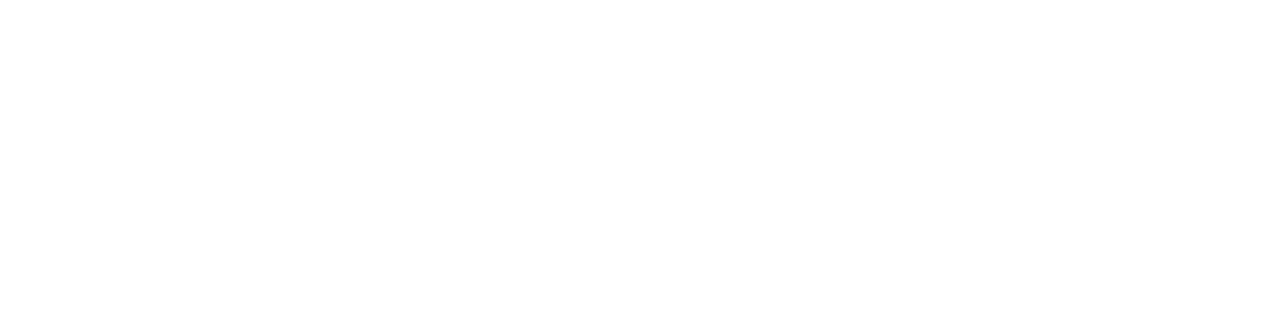
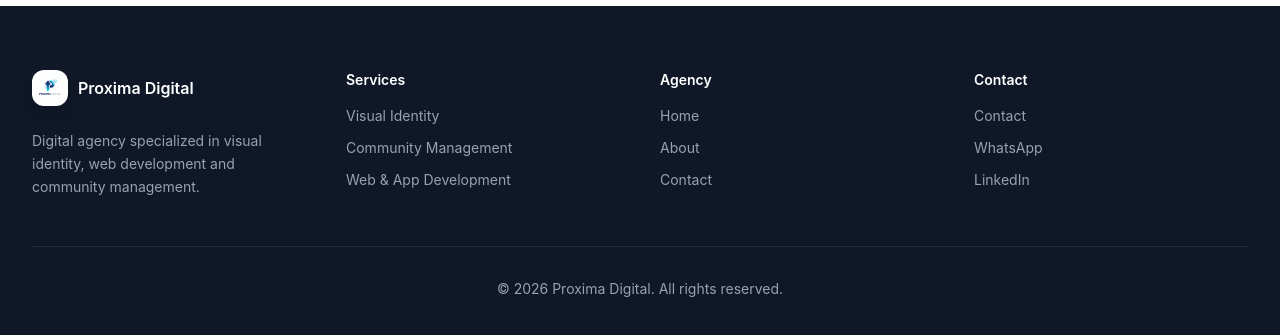
Before and after one commit to khadijetou-sall/proxima-digital, a React (Vite) app: page /portfolio in a window 1280 px wide. Shown: the part 2778-3113 px from the top of the page. Before the commit the page ends 2784 px from the top, so only its background shows below. Built offline with nearby package versions, Linux system fonts and the light colour scheme; no server answers.

Commit message:
Suppression section accueil + ajout footer portfolio

```diff
--- a/src/pages/Home.jsx
+++ b/src/pages/Home.jsx
@@ -445,35 +445,7 @@ export default function Home() {
         </div>
       </section>
 
-      {/* CTA */}
-      <section className="py-24 bg-gradient-to-br from-blue-600 via-blue-700 to-indigo-800 relative overflow-hidden">
-        <div className="absolute inset-0 bg-[radial-gradient(circle_at_30%_30%,rgba(255,255,255,0.1),transparent_50%)]" />
-        <div className="absolute -top-24 -right-24 w-64 h-64 bg-cyan-400/10 rounded-full blur-3xl" />
-        <div className="absolute -bottom-24 -left-24 w-64 h-64 bg-blue-400/10 rounded-full blur-3xl" />
-        <div className="relative mx-auto max-w-7xl px-6 lg:px-8 text-center">
-          <h2 className="text-3xl sm:text-4xl lg:text-5xl font-semibold tracking-tight text-white leading-[1.15] max-w-3xl mx-auto">
-            Prêt à transformer votre présence digitale ?
-          </h2>
-          <p className="mt-6 text-lg text-blue-200 max-w-xl mx-auto">
-            Discutons de votre projet lors d'une consultation gratuite et sans engagement.
-          </p>
-          <div className="mt-10 flex flex-col sm:flex-row gap-4 justify-center">
-            <Link
-              to="/contact"
-              className="inline-flex items-center justify-center gap-2 bg-white text-gray-900 px-8 py-4 rounded-full text-sm font-semibold hover:bg-gray-100 transition-all active:scale-[0.98] shadow-xl shadow-black/20"
-            >
-              {t('home.hero.ctaContact')}
-              <ArrowRight className="w-4 h-4" />
-            </Link>
-            <Link
-              to="/services"
-              className="inline-flex items-center justify-center gap-2 border border-white/30 text-white px-8 py-4 rounded-full text-sm font-semibold hover:bg-white/10 transition-all backdrop-blur-sm"
-            >
-              {t('home.hero.ctaServices')}
-            </Link>
-          </div>
-        </div>
-      </section>
+
 
       {/* FOOTER */}
       <footer className="bg-gray-900 text-gray-400">
--- a/src/pages/Portfolio.jsx
+++ b/src/pages/Portfolio.jsx
@@ -1,4 +1,5 @@
 import { useState, useEffect, useMemo } from 'react'
+import { Link } from 'react-router-dom'
 import { useTranslation } from 'react-i18next'
 import { Search, X, FolderOpen, ArrowRight, Globe, ExternalLink, Paperclip } from 'lucide-react'
 import Header from '../components/Header'
@@ -165,6 +166,45 @@ export default function Portfolio() {
           )}
         </div>
       </section>
+
+      <footer className="bg-gray-900 text-gray-400">
+        <div className="mx-auto max-w-7xl px-6 py-12 sm:py-16 lg:px-8">
+          <div className="grid gap-8 sm:gap-10 grid-cols-2 sm:grid-cols-2 lg:grid-cols-4">
+            <div className="col-span-2 sm:col-span-2 lg:col-span-1">
+              <div className="flex items-center gap-2.5 mb-4 sm:mb-6">
+                <img src="/logo.png" alt="Proxima Digital" className="w-8 h-8 sm:w-9 sm:h-9 rounded-xl object-cover shadow-lg" />
+                <span className="text-sm sm:text-base font-semibold text-white">{t('brand')}</span>
+              </div>
+              <p className="text-xs sm:text-sm leading-relaxed">{t('footer.description')}</p>
+            </div>
+            <div>
+              <h3 className="text-xs sm:text-sm font-semibold text-white mb-3 sm:mb-4">{t('footer.servicesTitle')}</h3>
+              <ul className="space-y-2 sm:space-y-3 text-xs sm:text-sm">
+                <li><Link to="/services" className="hover:text-white transition">{t('home.services.identity.title')}</Link></li>
+                <li><Link to="/services" className="hover:text-white transition">{t('home.services.community.title')}</Link></li>
+                <li><Link to="/services" className="hover:text-white transition">{t('home.services.dev.title')}</Link></li>
+              </ul>
+            </div>
+            <div>
+              <h3 className="text-xs sm:text-sm font-semibold text-white mb-3 sm:mb-4">{t('footer.agencyTitle')}</h3>
+              <ul className="space-y-2 sm:space-y-3 text-xs sm:text-sm">
+                <li><Link to="/" className="hover:text-white transition">{t('nav.home')}</Link></li>
+                <li><Link to="/about" className="hover:text-white transition">{t('nav.about')}</Link></li>
+                <li><Link to="/contact" className="hover:text-white transition">{t('nav.contact')}</Link></li>
+              </ul>
+            </div>
+            <div>
+              <h3 className="text-xs sm:text-sm font-semibold text-white mb-3 sm:mb-4">{t('footer.contactTitle')}</h3>
+              <ul className="space-y-2 sm:space-y-3 text-xs sm:text-sm">
+                <li><a href="mailto:digitalproxima317@gmail.com" className="hover:text-white transition">{t('nav.contact')}</a></li>
+                <li><a href="https://wa.me/222615040793" target="_blank" rel="noreferrer" className="hover:text-white transition">WhatsApp</a></li>
+                <li><a href="https://www.linkedin.com/company/proxima-digital/" target="_blank" rel="noreferrer" className="hover:text-white transition">LinkedIn</a></li>
+              </ul>
+            </div>
+          </div>
+          <div className="mt-10 sm:mt-12 pt-6 sm:pt-8 border-t border-gray-800 text-xs sm:text-sm text-center">{t('footer.copyright')}</div>
+        </div>
+      </footer>
     </div>
   )
 }
```
